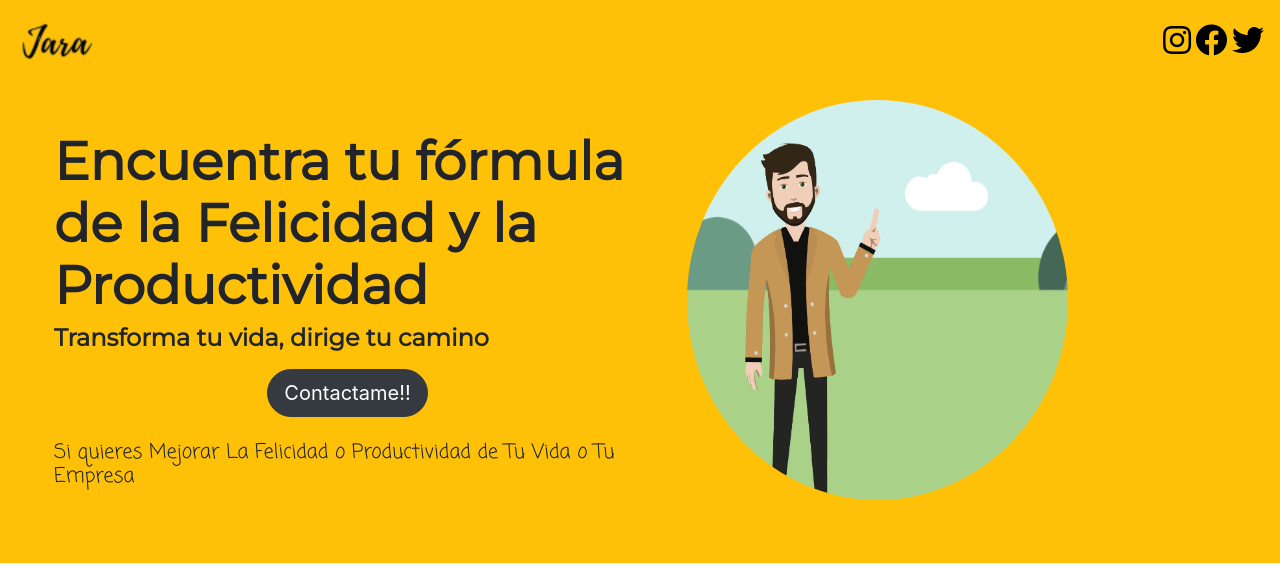
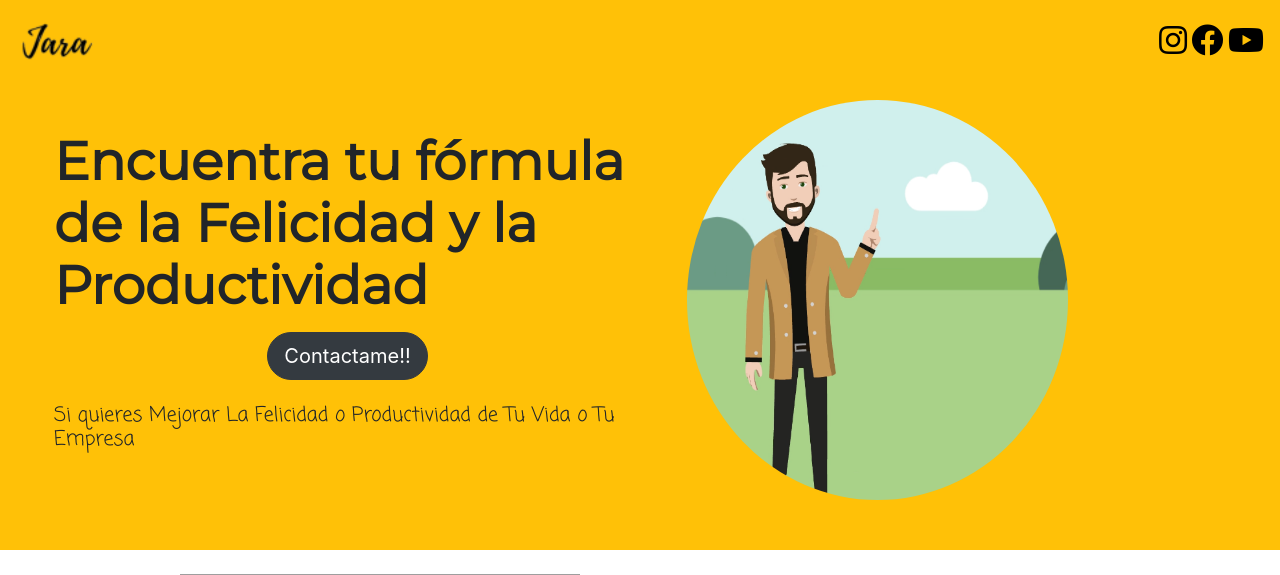
Before and after one commit to scam627/happy-project, a PHP site: page / in a window 1280 px wide. Shown: the top 575 px of the page. Run offline with PHP 8.4, Linux system fonts and the light colour scheme; some libraries are stand-ins or nearby versions; some web fonts are replaced; grey boxes are pictures that could not be loaded.

Commit message:
little update

```diff
--- a/index.php
+++ b/index.php
@@ -17,10 +17,10 @@
 			<ul class="mt-3">
 				<a href="https://www.instagram.com/andresjaramilloalvarez/" style="color: black"><i
 						class="fab fa-instagram fa-2x"></i></a>
-				<a href="https://www.instagram.com/andresjaramilloalvarez/" style="color: black"><i
+				<a href="https://www.facebook.com/andres.j.alvarez.12" style="color: black"><i
 						class="fab fa-facebook fa-2x"></i></a>
 				<a href="https://www.instagram.com/andresjaramilloalvarez/" style="color: black"><i
-						class="fab fa-twitter fa-2x"></i></a>
+						class="fab fa-youtube fa-2x"></i></a>
 			</ul>
 		</nav>
 	</div>
@@ -30,7 +30,7 @@
 		<div class="row mx-2" style="padding-top: 100px; padding-bottom: 50px">
 			<div class="col-xl-6 mb-3 mx-3">
 				<h1>Encuentra tu fórmula de la Felicidad y la Productividad</h1>
-				<h4 class="mt-2">Transforma tu vida, dirige tu camino</h4>
+				<!-- <h4 class="mt-2">Transforma tu vida, dirige tu camino</h4> -->
 				<center>
 					<button data-toggle="modal" data-target="#contactame" type="button" style="border-radius: 30px"
 						class="btn btn-lg btn-dark mt-2 rounded-pill">Contactame!!</button>
@@ -206,22 +206,22 @@
 </section>
 <section>
 	<footer class="container-fluid bg-warning">
-		<nav class="navbar navbar-dark bg-warning shadow">
-			<img src="./assets/images/logo_jara.png" alt="">
+		<nav class="navbar navbar-dark bg-warning shadow justify-content-center">
+			<!-- <img src="./assets/images/logo_jara.png" alt=""> -->
 			<!-- <button type="button" class="btn btn-dark">
 				<b>
 					!Mis historias¡
 				</b>
 			</button> -->
 			<span>Copyirght&#x00A9; Andrés Mauricio Jaramillo Alvarez 2019</span>
-			<ul class="mt-3">
+			<!-- <ul class="mt-3">
 				<a href="https://www.instagram.com/andresjaramilloalvarez/" style="color: black"><i
 						class="fab fa-instagram fa-2x"></i></a>
 				<a href="https://www.instagram.com/andresjaramilloalvarez/" style="color: black"><i
 						class="fab fa-facebook fa-2x"></i></a>
 				<a href="https://www.instagram.com/andresjaramilloalvarez/" style="color: black"><i
 						class="fab fa-twitter fa-2x"></i></a>
-			</ul>
+			</ul> -->
 		</nav>
 	</footer>
 </section>
```
